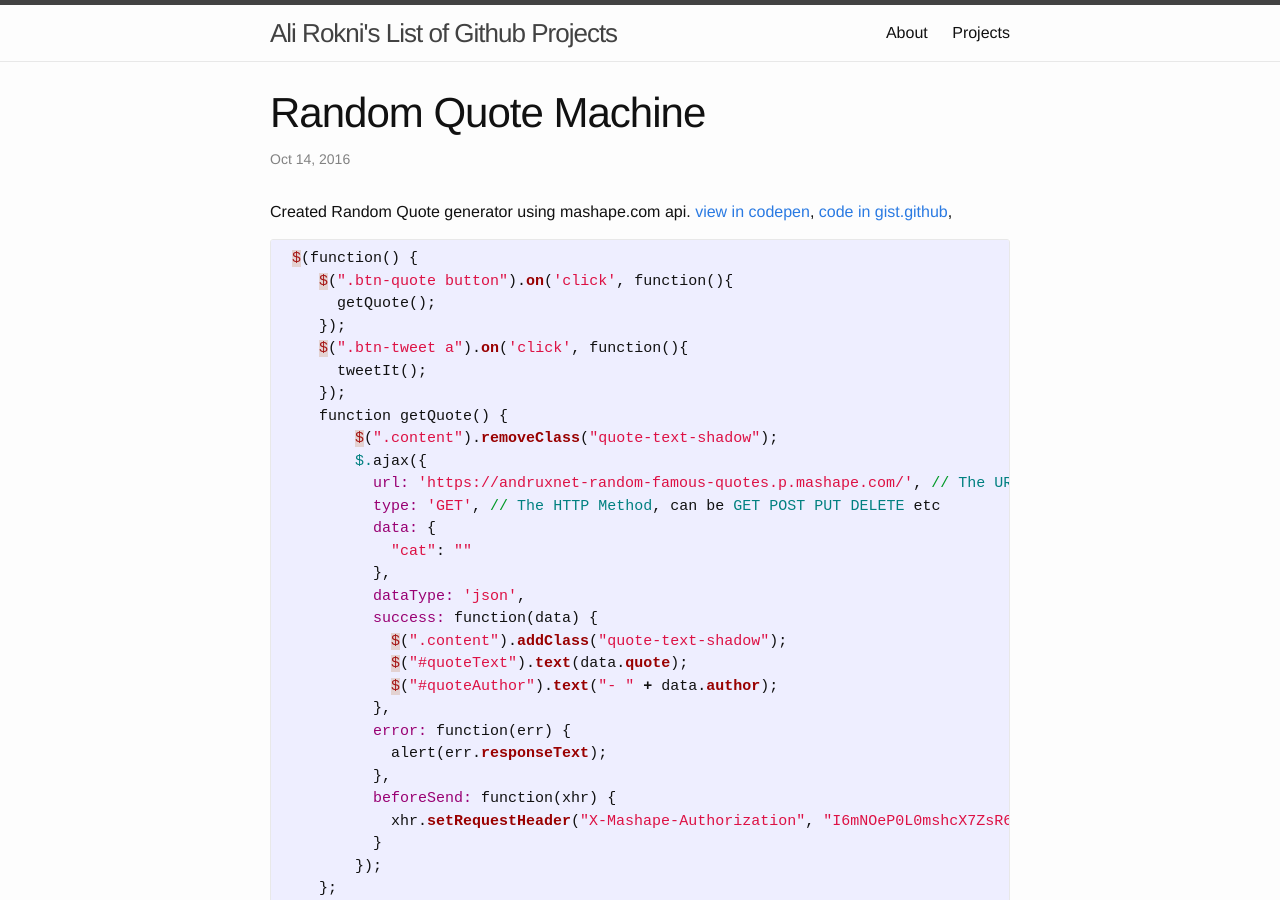
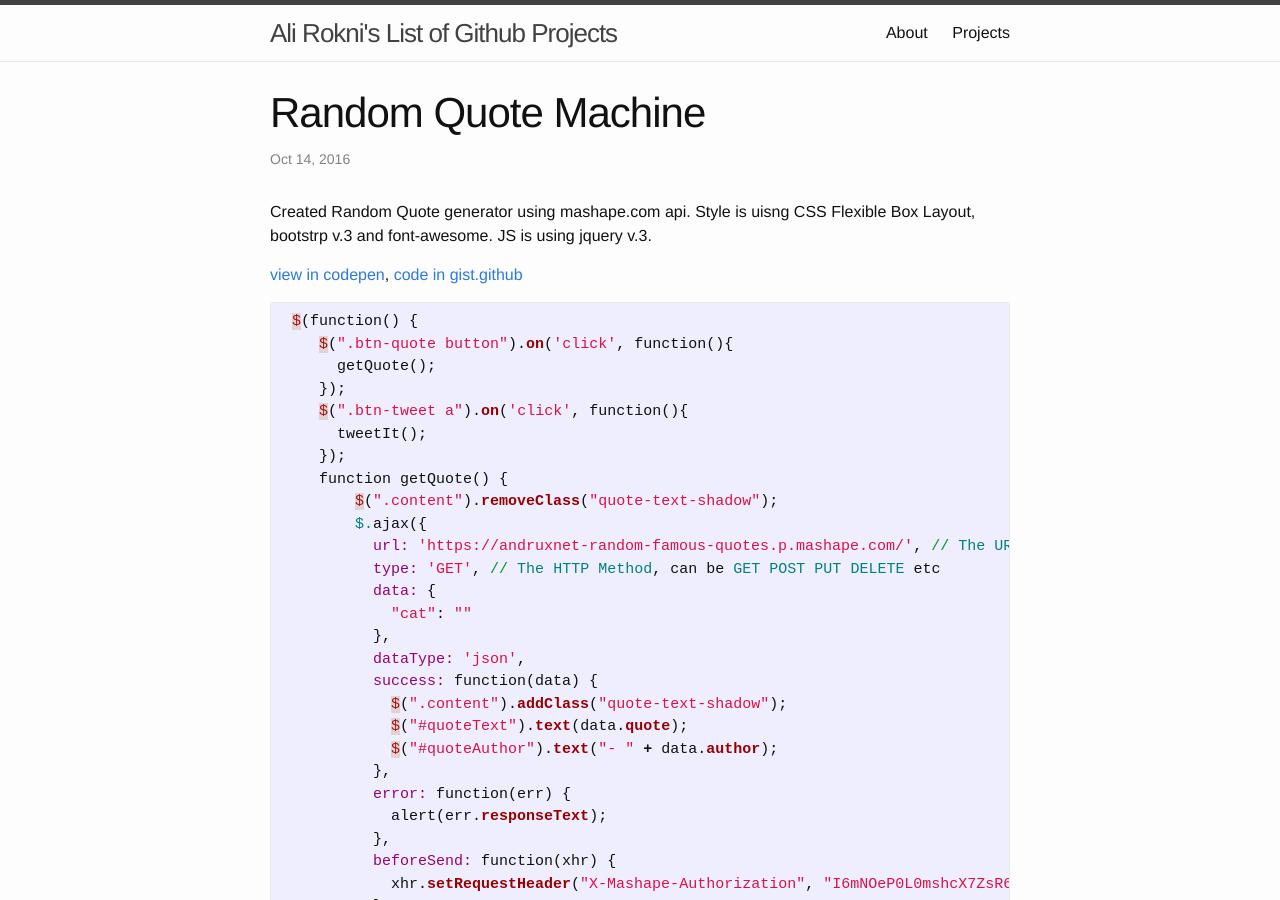
Before and after one commit to alirokni/alirokni.github.io, a Jekyll site: the page built from _posts/2016-10-13-Random-Quote-Machine.markdown, in a window 1280 px wide and 900 px high. Built offline with Jekyll 4.4.1, drawn with Linux system fonts in a browser that asks for light colours.

Commit message:
Update 2016-10-13-Random-Quote-Machine.markdown
Added desciption

```diff
--- a/_posts/2016-10-13-Random-Quote-Machine.markdown
+++ b/_posts/2016-10-13-Random-Quote-Machine.markdown
@@ -5,8 +5,10 @@ date:   2016-10-13 23:00:00 -0700
 categories: Code Snippet
 ---
 
-Created Random Quote generator using mashape.com api.
-[view in codepen] [codepen]{:target="_blank"}, [code in gist.github][gist]{:target="_blank"},
+Created Random Quote generator using mashape.com api. Style is uisng CSS Flexible Box Layout, bootstrp v.3 and font-awesome. JS is using jquery v.3.
+
+[view in codepen] [codepen]{:target="_blank"},
+[code in gist.github][gist]{:target="_blank"}
 
 {% highlight ruby %}
 
```
